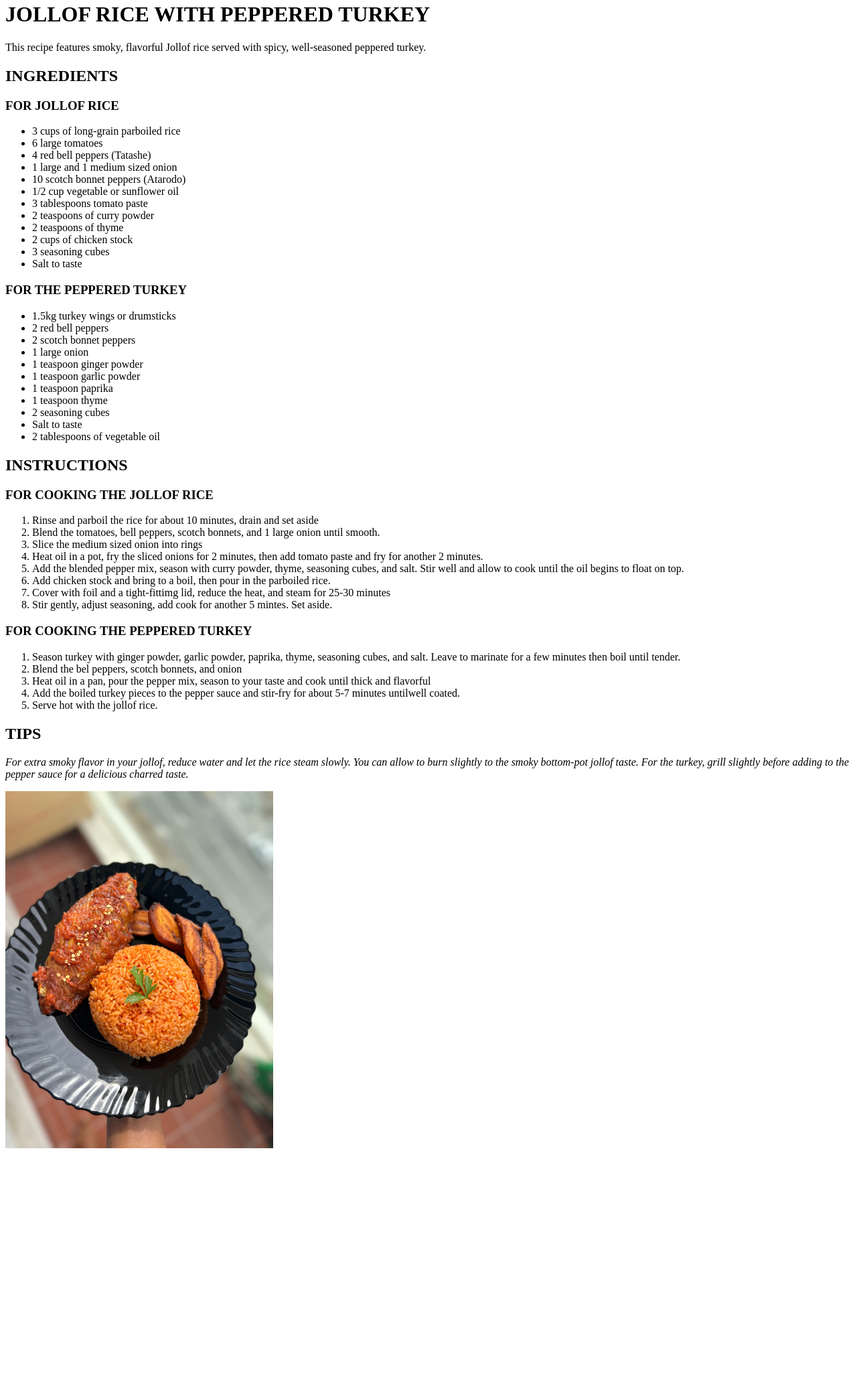
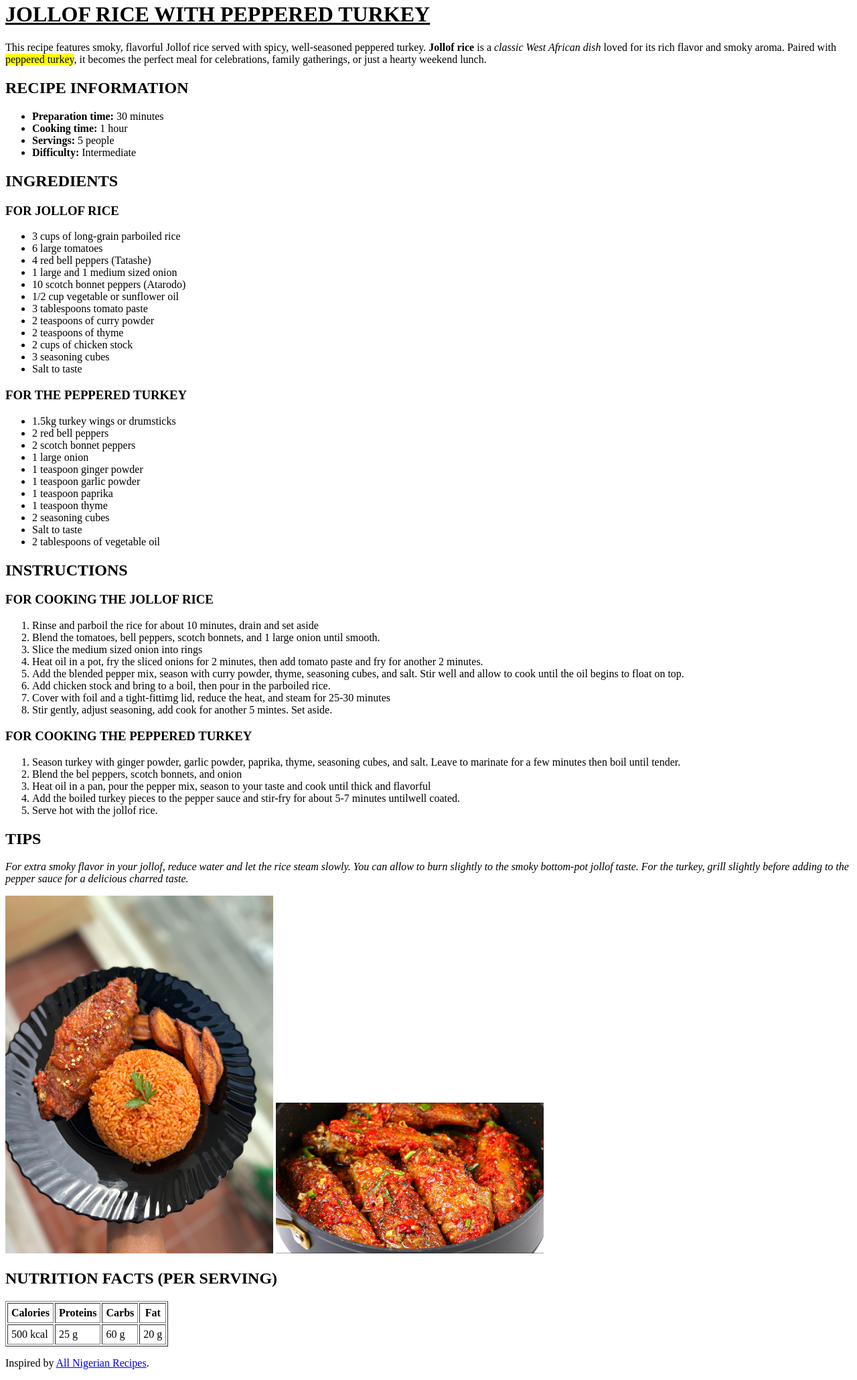
Before and after one commit to NanaZahrah/Recipe-assignment, a plain HTML site: page index.html in a window 1280 px wide. Shown: the part 18-2078 px from the top of the page at 67% size. Before the commit the page ends 1744 px from the top, so only its background shows below. Drawn offline with Linux system fonts and the light colour scheme.

Commit message:
Rename recipe.html to index.html

```diff
--- a/Recipe.html
+++ b/index.html
@@ -7,8 +7,21 @@
         </head>
         <body>
             <!--Header Section-->
-            <h1>JOLLOF RICE WITH PEPPERED TURKEY</h1>
-            <p>This recipe features smoky, flavorful Jollof rice served with spicy, well-seasoned peppered turkey. </p>
+            <h1><u>JOLLOF RICE WITH PEPPERED TURKEY</u></h1>
+            <p>
+                This recipe features smoky, flavorful Jollof rice served with spicy, well-seasoned peppered turkey.
+            <strong>Jollof rice</strong> is a <em>classic West African dish</em> loved for its rich flavor and smoky aroma.
+        Paired with <mark>peppered turkey</mark>, it becomes the perfect meal for celebrations, family gatherings, or just a hearty weekend lunch.
+    </p>
+
+    <!--Recipe Information -->
+    <h2>RECIPE INFORMATION</h2>
+    <ul>
+        <li><strong>Preparation time:</strong> 30 minutes</li>
+        <li><strong>Cooking time:</strong> 1 hour</li>
+        <li><strong>Servings:</strong> 5 people</li>
+        <li><strong>Difficulty:</strong> Intermediate</li>
+    </ul>
 
             <!--INGREDIENTS SECTION-->
             <h2>INGREDIENTS</h2>
@@ -73,5 +86,26 @@
 
                 <!--IMAGE SECTION -->
                 <img src="jollof rice and peppered turkey.jpg" alt="A Plate of Nigerian Jollof Rice with Peppered Turkey" width="400">
+                <img src="peppered turkey.jpg" alt="A pot of spicy peppered turkey" width="400">
+
+                <!-- Nutrition Facts -->
+                 <h2>NUTRITION FACTS (PER SERVING)</h2>
+                 <table border="1" cellpadding="5">
+                    <tr>
+                        <th>Calories</th>
+                        <th>Proteins</th>
+                        <th>Carbs</th>
+                        <th>Fat</th>
+                    </tr>
+                    <tr>
+                        <td>500 kcal</td>
+                        <td>25 g</td>
+                        <td>60 g</td>
+                        <td>20 g</td>
+                    </tr>
+                 </table>
+
+                 <!-- Source -->
+                  <p>Inspired by <a href="https://www.allnigerianrecipes.com"target="_blank">All Nigerian Recipes</a>.</p>
         </body>
 </html>
```
Also changed, not shown: jollof-rice-and-peppered-turkey.jpg.jpg (deleted), peppered turkey.jpg (added).
